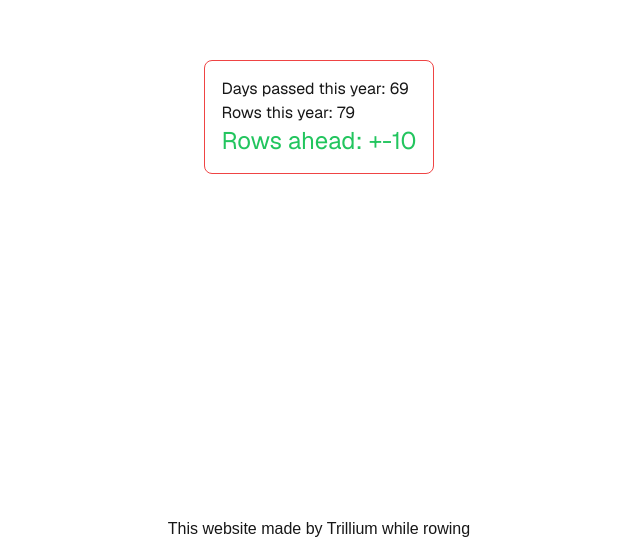
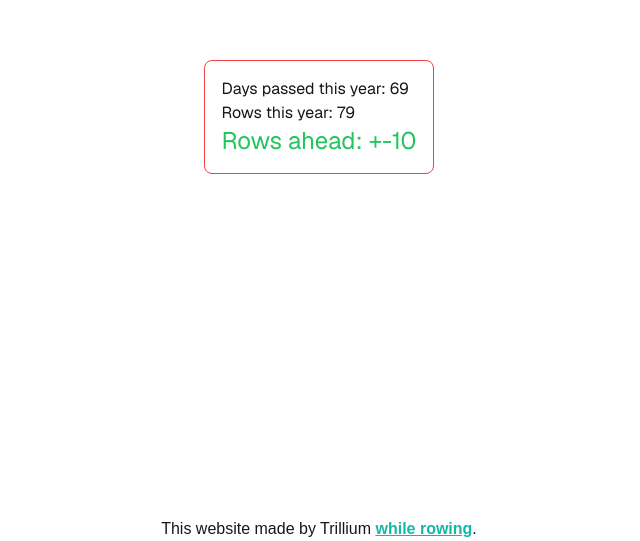
Before and after one commit to trillium/row_tracker, a Next.js app: page / in a window 1280 px wide. Shown: the part 283-824 px from the top of the page, without its empty margins (321-961 px from the left). Built offline with nearby package versions, Linux system fonts and the light colour scheme.

Commit message:
feat: Update footer with links

```diff
--- a/src/components/ui/footer.tsx
+++ b/src/components/ui/footer.tsx
@@ -1,7 +1,18 @@
+import Link from "next/link";
+
 export default function Footer() {
   return (
     <footer className="row-start-3 flex gap-6 flex-wrap items-center justify-center">
-      <p>This website made by Trillium while rowing</p>
+      <p>
+        This website made by Trillium{" "}
+        <Link
+          className="font-bold text-primary-500 underline"
+          href="while_rowing"
+        >
+          while rowing
+        </Link>
+        .
+      </p>
     </footer>
   );
 }
```
